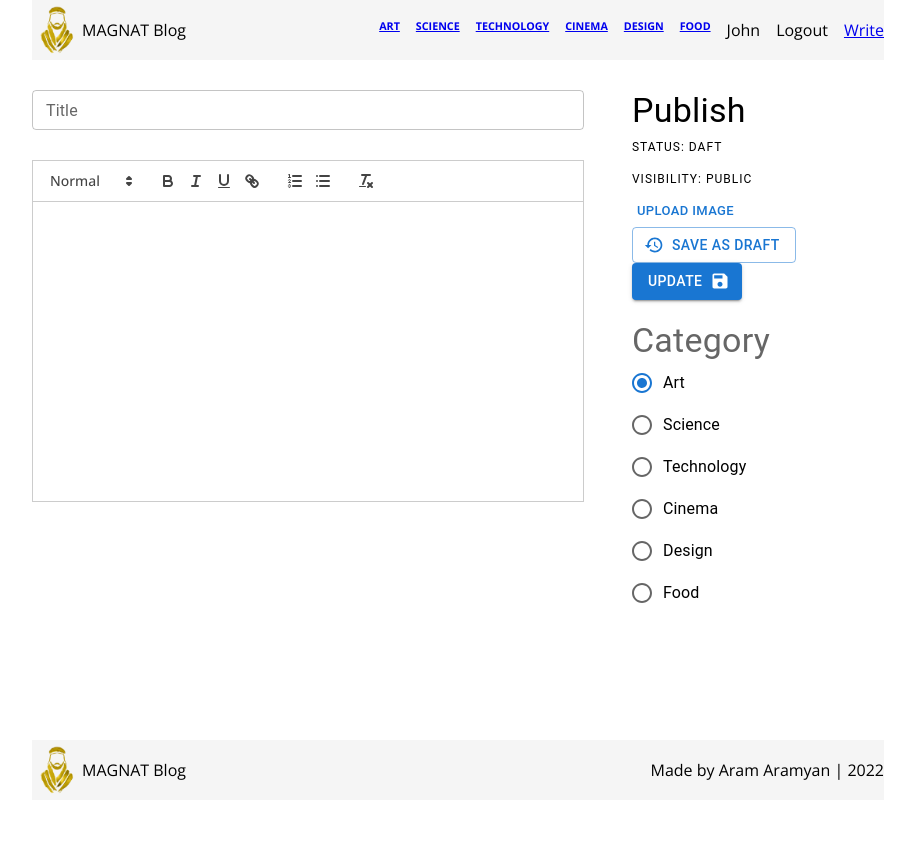
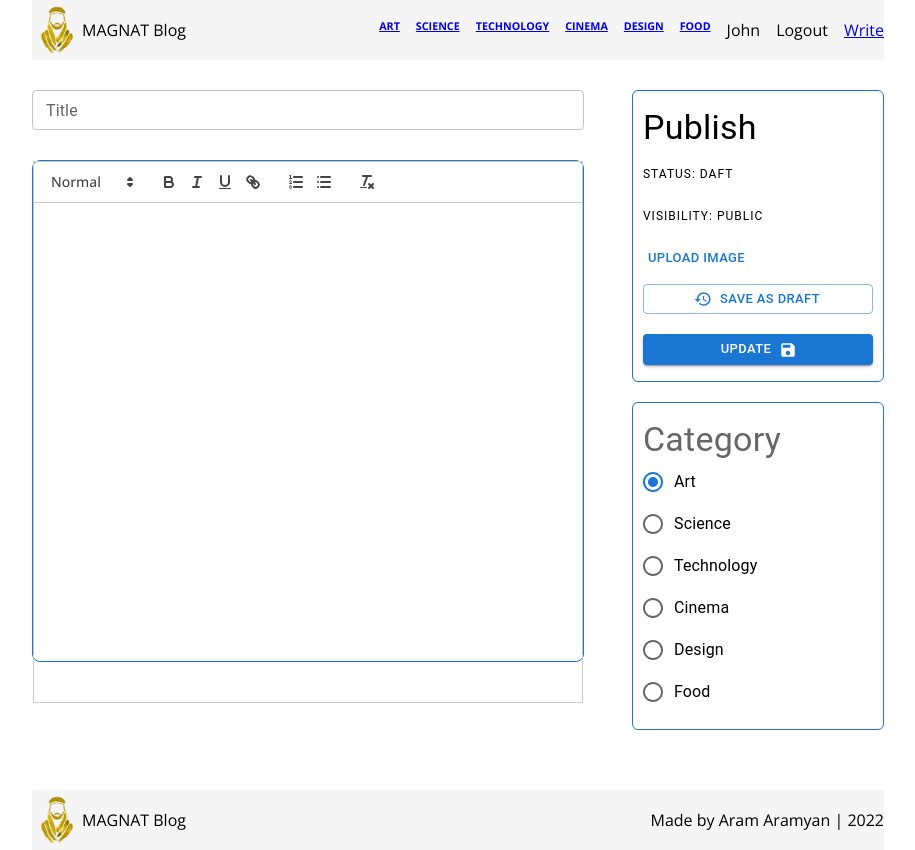
Before and after one commit to aramaramyan/blog-app, a React (Create React App) app in the folder client/: page /write in a window 1280 px wide. Shown: the whole page, without its empty margins (182-1097 px from the left). Before the commit the page ends 800 px from the top, so only its background shows below. Built offline with nearby package versions, Linux system fonts and the light colour scheme.

Commit message:
feat: end with client side initial styles

```diff
--- a/client/src/pages/Write.jsx
+++ b/client/src/pages/Write.jsx
@@ -21,13 +21,29 @@ const useStyles = makeStyles({
     margin: "30px 0",
     height: "100%",
   },
+  item: {
+    display: "flex",
+    flexDirection: "column",
+    gap: 10,
+    alignItems: "flex-start",
+    padding: "16px 10px",
+    border: "1px solid #1976d2",
+    borderRadius: 6,
+  },
   editorContainer: {
-    height: 300,
+    height: 500,
     borderRadius: 8,
     marginTop: 30,
+    border: "1px solid #1976d2",
   },
   editor: {
     height: "100%",
+  },
+  buttons: {
+    display: "flex",
+    flexDirection: "column",
+    gap: 20,
+    width: "100%",
   },
 });
 
@@ -40,7 +56,13 @@ const Write = () => {
       <Grid item xs={8} style={{ margin: "30px 0" }}>
         <TextField id="outlined-basic" label="Title" variant="outlined" size="small" fullWidth />
         <div className={classes.editorContainer}>
-          <ReactQuill theme="snow" value={value} onChange={setValue} className={classes.editor} />
+          <ReactQuill
+            theme="snow"
+            value={value}
+            onChange={setValue}
+            className={classes.editor}
+            style={{ border: "none" }}
+          />
         </div>
       </Grid>
       <Grid
@@ -62,10 +84,10 @@ const Write = () => {
             <input hidden accept="image/*" multiple type="file" />
           </Button>
           <div className={classes.buttons}>
-            <Button variant="outlined" startIcon={<HistoryIcon />}>
+            <Button size="small" fullWidth variant="outlined" startIcon={<HistoryIcon />}>
               Save as draft
             </Button>
-            <Button variant="contained" endIcon={<SaveIcon />}>
+            <Button size="small" fullWidth variant="contained" endIcon={<SaveIcon />}>
               Update
             </Button>
           </div>
```
